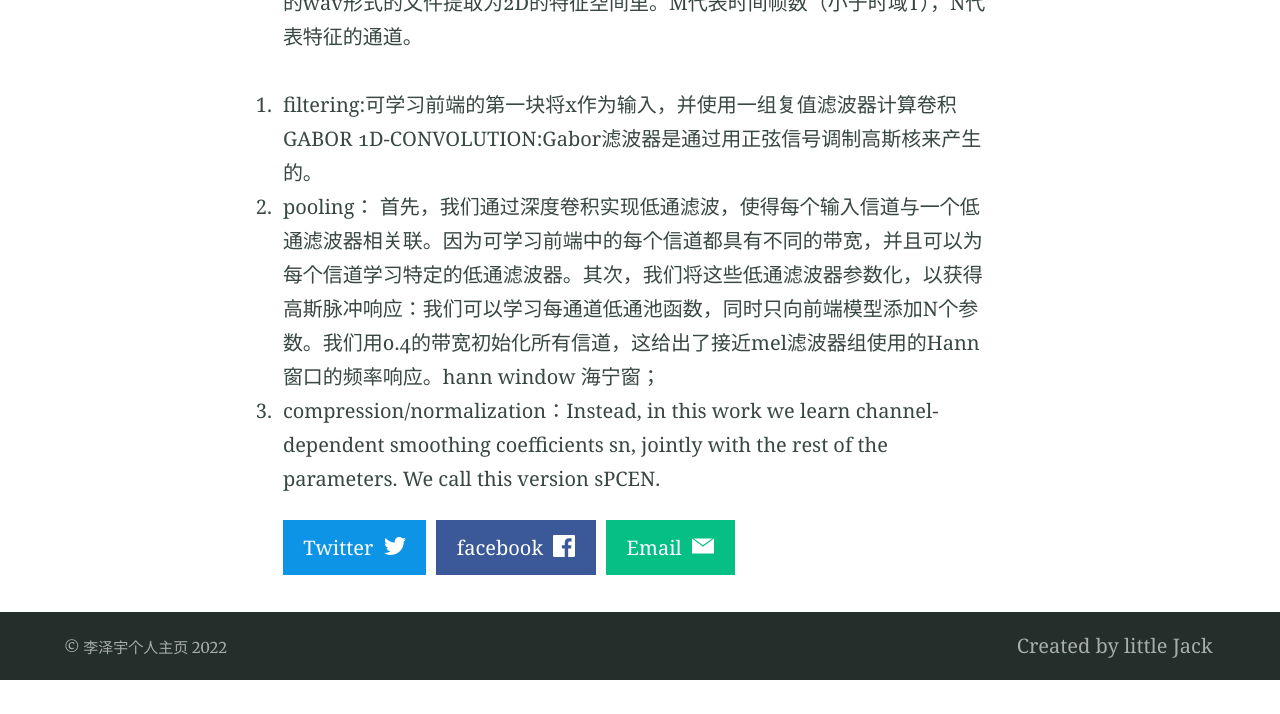
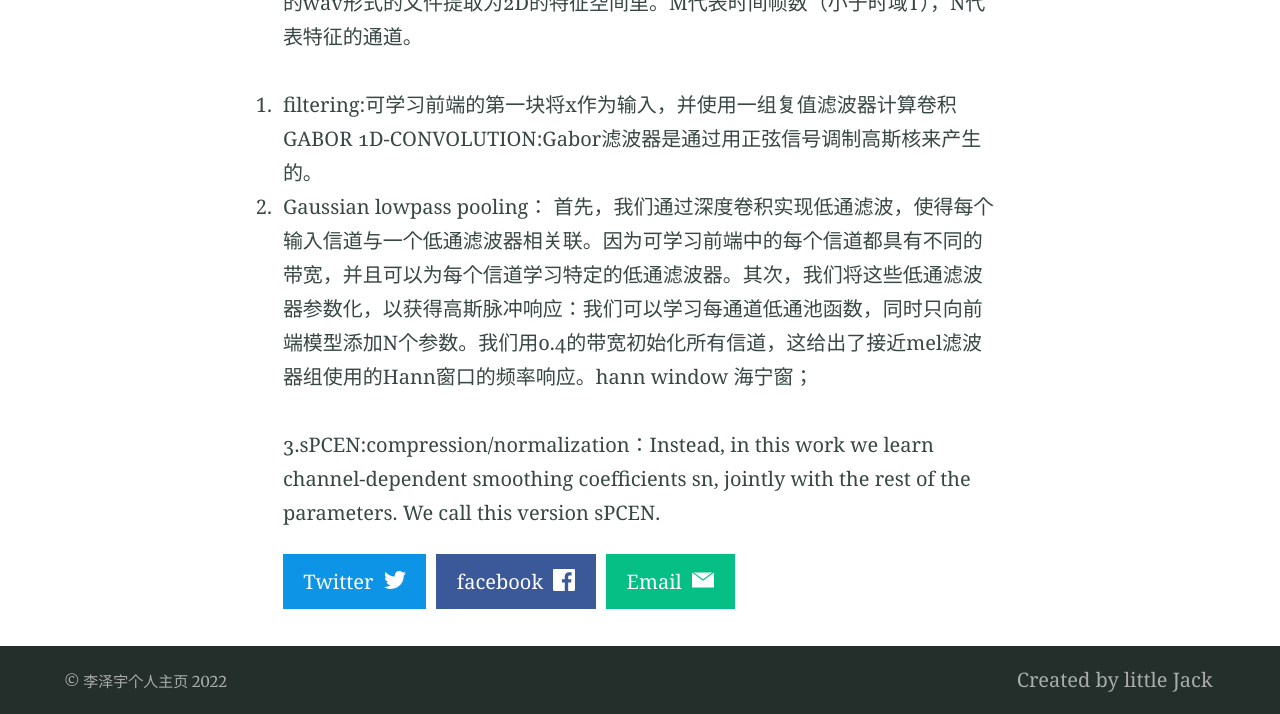
Before and after one commit to lizeyujack/lizeyujack.github.io, a Jekyll site: the page built from _posts/2022-12-7-1.md, in a window 1280 px wide and 900 px high, scrolled down 1371 px, cut to the strip 186-900 px from the top of the window. Built offline with Jekyll 4.4.1, drawn with Linux system fonts in a browser that asks for light colours; before the commit the page ends 2237 px from its top, so only the background shows below that.

Commit message:
Update 2022-12-7-1.md

```diff
--- a/_posts/2022-12-7-1.md
+++ b/_posts/2022-12-7-1.md
@@ -22,8 +22,8 @@ leaf是一种新的PCEN(Per-Channel Energy Normalization)。
 1. filtering:可学习前端的第一块将x作为输入，并使用一组复值滤波器计算卷积
 GABOR 1D-CONVOLUTION:Gabor滤波器是通过用正弦信号调制高斯核来产生的。
 
-2. pooling： 首先，我们通过深度卷积实现低通滤波，使得每个输入信道与一个低通滤波器相关联。因为可学习前端中的每个信道都具有不同的带宽，并且可以为每个信道学习特定的低通滤波器。其次，我们将这些低通滤波器参数化，以获得高斯脉冲响应：我们可以学习每通道低通池函数，同时只向前端模型添加N个参数。我们用0.4的带宽初始化所有信道，这给出了接近mel滤波器组使用的Hann窗口的频率响应。hann window 海宁窗；
+2. Gaussian lowpass pooling： 首先，我们通过深度卷积实现低通滤波，使得每个输入信道与一个低通滤波器相关联。因为可学习前端中的每个信道都具有不同的带宽，并且可以为每个信道学习特定的低通滤波器。其次，我们将这些低通滤波器参数化，以获得高斯脉冲响应：我们可以学习每通道低通池函数，同时只向前端模型添加N个参数。我们用0.4的带宽初始化所有信道，这给出了接近mel滤波器组使用的Hann窗口的频率响应。hann window 海宁窗；
 
 
-3. compression/normalization：Instead, in this work we learn channel-dependent
+3.sPCEN:compression/normalization：Instead, in this work we learn channel-dependent
 smoothing coefficients sn, jointly with the rest of the parameters. We call this version sPCEN.
```
